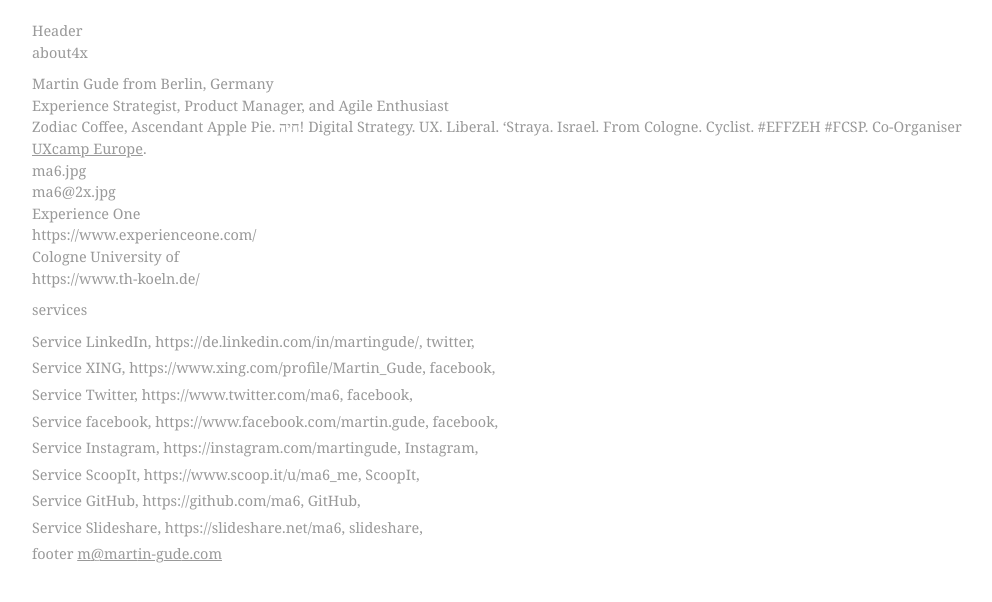
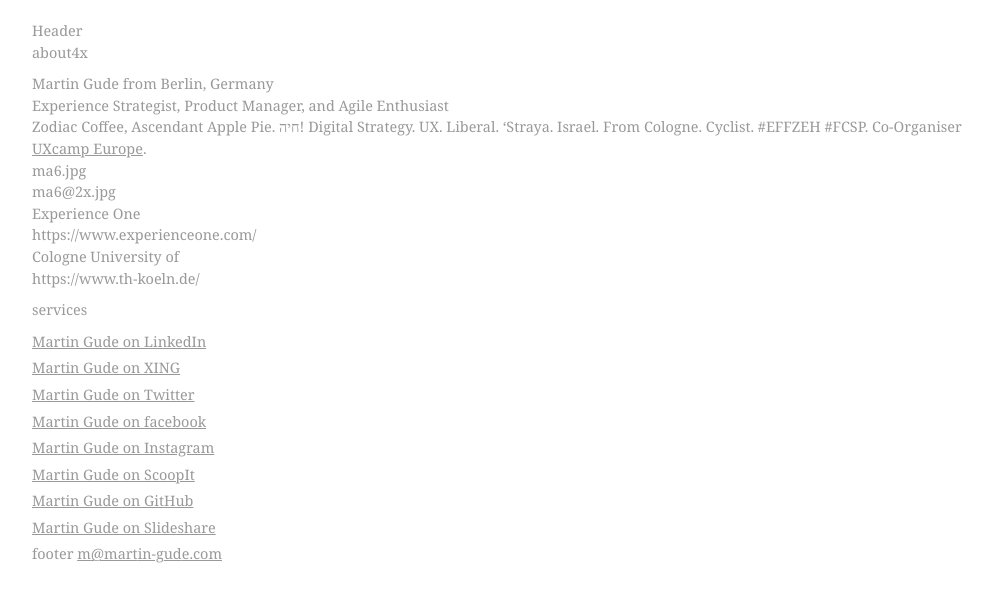
Before and after one commit to ma6/ma6.me, a Jekyll site: the page built from _pages/index.md, in a window 1280 px wide. Shown: the top 602 px of the page, without its empty margins (128-1120 px from the left). Built offline with Jekyll 4.4.1, drawn with Linux system fonts in a browser that asks for light colours; some web fonts are replaced; comment, search, counter and statistics services are not loaded.

Commit message:
Service icons

```diff
--- a/_data/content.yml
+++ b/_data/content.yml
@@ -21,25 +21,25 @@ about:
 services:
 - service: LinkedIn
   url: https://de.linkedin.com/in/martingude/
-  icon: twitter
+  icon: icon-linkedin
 - service: XING
   url: https://www.xing.com/profile/Martin_Gude
-  icon: facebook
+  icon: icon-xing
 - service: Twitter
   url: https://www.twitter.com/ma6
-  icon: facebook
+  icon: icon-twitter
 - service: facebook
   url: https://www.facebook.com/martin.gude
-  icon: facebook
+  icon: icon-facebook
 - service: Instagram
   url: https://instagram.com/martingude
-  icon: Instagram
+  icon: icon-instagram
 - service: ScoopIt
   url: https://www.scoop.it/u/ma6_me
-  icon: ScoopIt
+  icon: icon-scoopit
 - service: GitHub
   url: https://github.com/ma6
-  icon: GitHub
+  icon: icon-github
 - service: Slideshare
   url: https://slideshare.net/ma6
-  icon: slideshare
+  icon: icon-slideshare
--- a/_includes/head.html
+++ b/_includes/head.html
@@ -18,6 +18,7 @@
     <!-- CSS -->
     <link rel="stylesheet" href="//fonts.staticsi.de/vollkorn-v8-latin-ext_latin/css/vollkorn.css">
     <link rel="stylesheet" type="text/css" media="all" href="/css/screen.css?{{ timestamp  }}" />
+    <link rel="stylesheet" href="//fonts.staticsi.de/icomoon/style.css">
 
 
     <link rel="stylesheet" href="css/reset.css?{{ timestamp  }}">
--- a/_includes/services.html
+++ b/_includes/services.html
@@ -1,10 +1,16 @@
 services
+
+{% assign about = site.data.content.about %}
 
 <ul>
 
 {% for item in site.data.content.services %}
 
-<li>Service {{item.service}},  {{item.url}},  {{item.icon}}, </li>
+  <li>
+    <a href="{{item.url}}">
+      <i class="{item.icon}}"></i><span class="icon-desc">{{about.name}} on {{item.service}}</span>
+    </a>
+  </li>
 
 {% endfor %}
 </ul>
```
